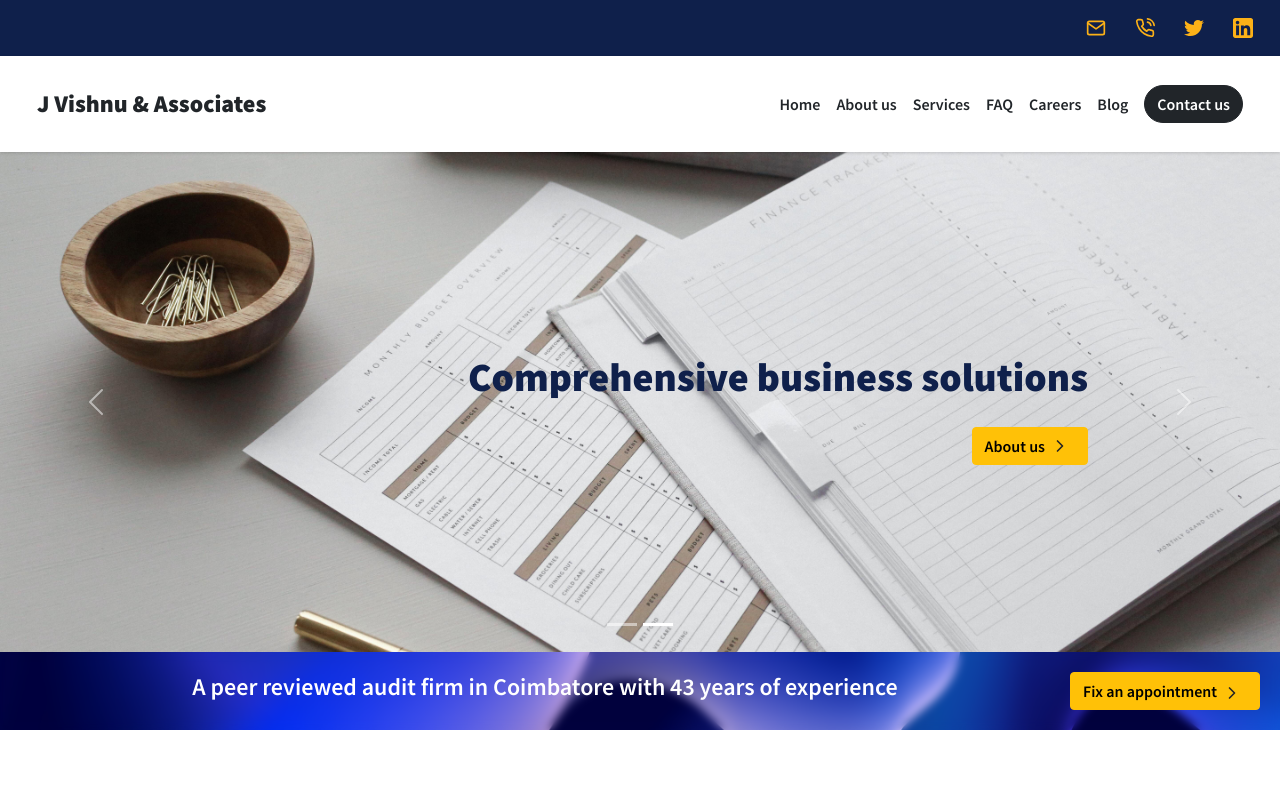
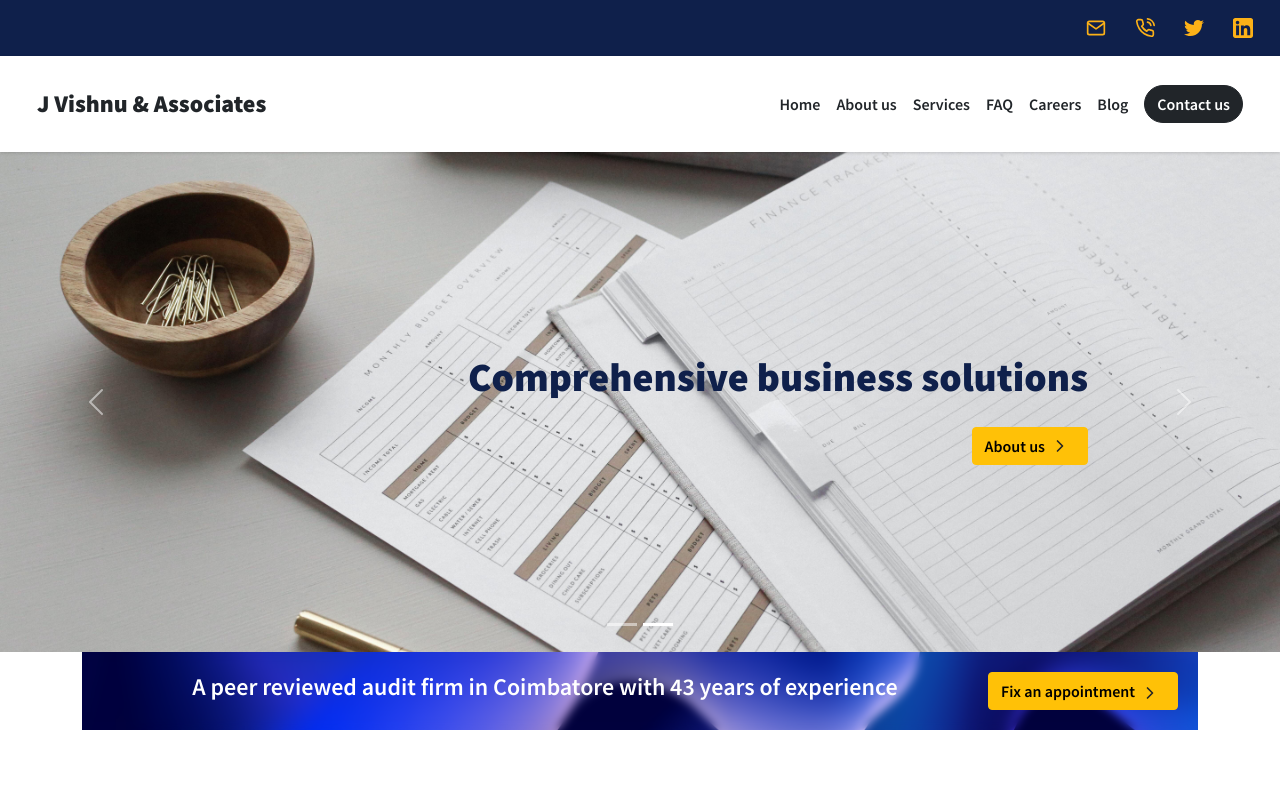
Before and after one commit to ghirihari/ca-site, a React (Create React App) app: page / in a window 1280 px wide. Shown: the top 800 px of the page. Built offline with nearby package versions, Linux system fonts and the light colour scheme.

Commit message:
css change

```diff
--- a/src/App.js
+++ b/src/App.js
@@ -1,4 +1,4 @@
-import './app.css';
+import './Styles.css';
 import { Routes, Route } from "react-router-dom";
 import NavBar from "./components/header/navBar";
 import InfoBar from "./components/header/infoBar";
--- a/src/components/pages/home/home.js
+++ b/src/components/pages/home/home.js
@@ -6,6 +6,7 @@ const Home = () => {
   return (
     <div>
       <Carousel/>
+      <div className='container'>
       <div className="bannerBG">
             <div className="banner">
                 <h4 className="bannerText">A peer reviewed audit firm in Coimbatore with 43 years of experience</h4>
@@ -14,6 +15,7 @@ const Home = () => {
                 </button>
             </div>
         </div>
+      </div>
       <Content/>
     </div>
   )
```
Also changed, not shown: src/Styles.css (renamed from src/App.css), 2 other files (tests, documents, lock files or other folders).
